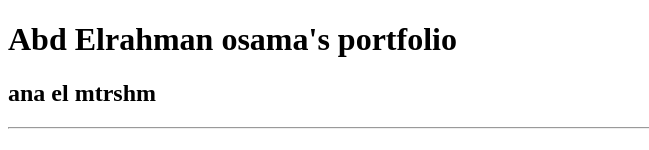
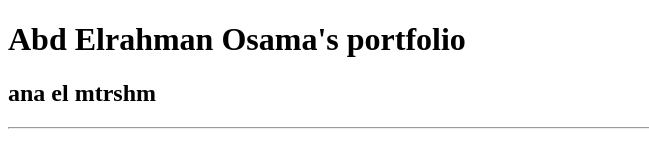
Before and after one commit to Osama-Daif/html.portfolio, a plain HTML site: page index.html in a window 1280 px wide. Shown: the top 150 px of the page, without its empty margins (0-649 px from the left). Drawn offline with Linux system fonts and the light colour scheme.

Commit message:
index.html

```diff
--- a/index.html
+++ b/index.html
@@ -7,7 +7,7 @@
     <title>Oss</title>
 </head>
 <body>
-    <h1>Abd Elrahman osama's portfolio</h1>
+    <h1>Abd Elrahman Osama's portfolio</h1>
     <h2>ana el mtrshm</h2>
     <hr />
 
```
